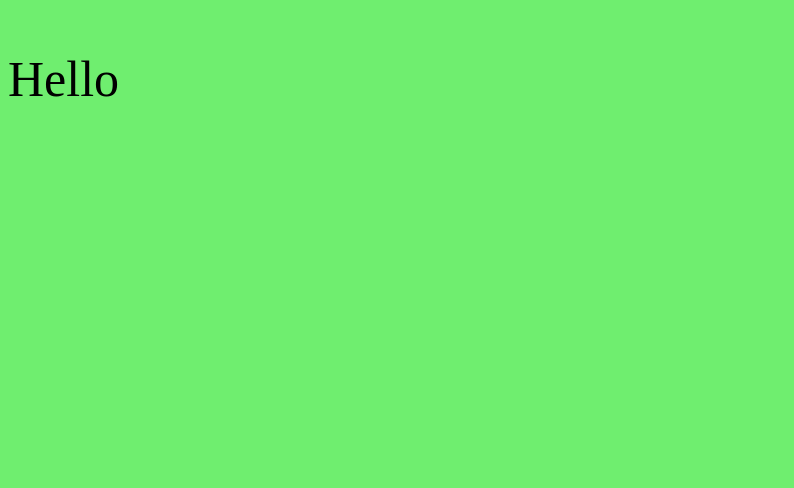
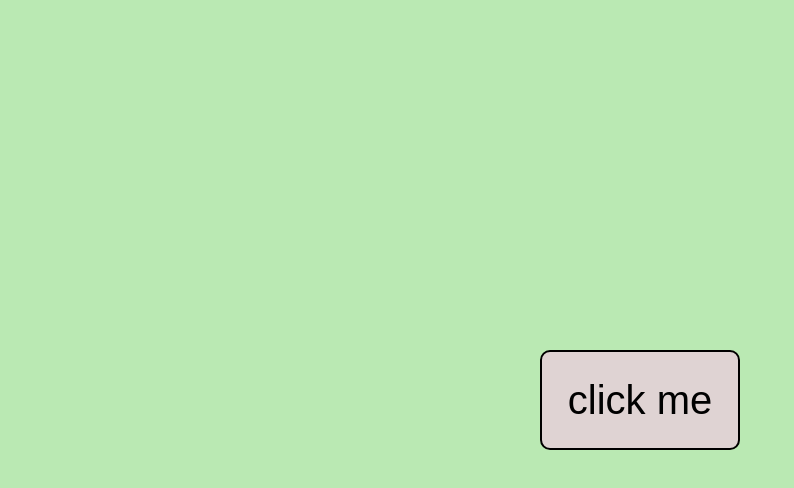
Before and after one commit to Mahdi-0011/practice, a website built with Vite: page index.html in a window 1280 px wide. Shown: the whole page, without its empty margins (0-794 px from the left). Built offline with nearby package versions, Linux system fonts and the light colour scheme.

Commit message:
öva git

```diff
--- a/index.html
+++ b/index.html
@@ -6,7 +6,7 @@
     <title>practice</title>
   </head>
   <body>
-    <p>Hello</p>
+    <button class="button">click me</button>
     <script type="module" src="/src/main.ts"></script>
   </body>
 </html>
--- a/src/style.scss
+++ b/src/style.scss
@@ -1,6 +1,46 @@
 /** @format */
 
+/**
 body {
-  background-color: rgb(111, 238, 111);
+  background-color: rgb(39, 203, 39);
   font-size: 50px;
 }
+
+.button {
+  border: 2px solid black; /* Exempel på en border
+  border-radius: 10px;
+  font-size: 40px;
+  width: 200px;
+  height: 100px;
+  justify-content: center;
+  align-items: center;
+}
+*/
+
+* {
+  margin: 0;
+  padding: 0;
+  box-sizing: border-box;
+}
+
+body {
+  margin: 0;
+  height: 100vh; /* Gör så att sidan täcker hela höjden */
+  display: flex; /* Flexbox för att centrera innehållet */
+  justify-content: center; /* Centrerar horisontellt */
+  align-items: center; /* Centrerar vertikalt */
+  background-color: #bae9b3; /* Bakgrundsfärg för bättre visuellt intryck */
+}
+
+.button {
+  border: 2px solid black;
+  background-color: rgb(223, 211, 211);
+  border-radius: 10px;
+  font-size: 40px;
+  width: 200px;
+  height: 100px;
+  display: flex; /* Lägg till detta för att centrera texten i knappen */
+  justify-content: center; /* Centrerar texten horisontellt */
+  align-items: center; /* Centrerar texten vertikalt */
+  cursor: pointer;
+}
```
